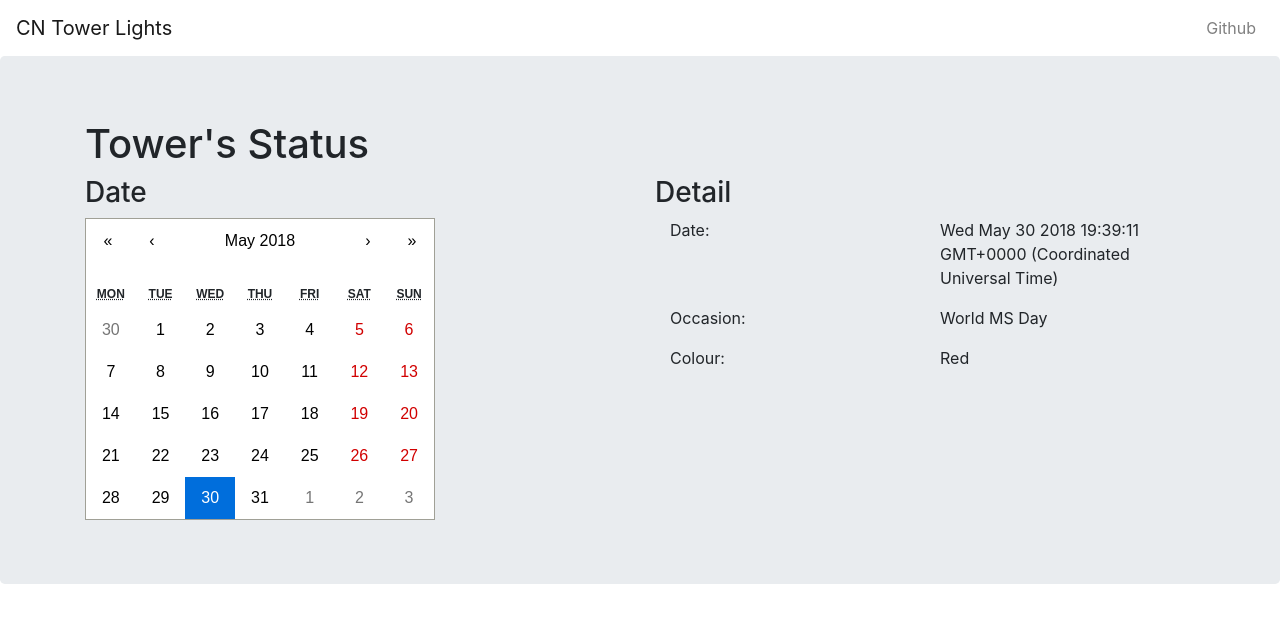
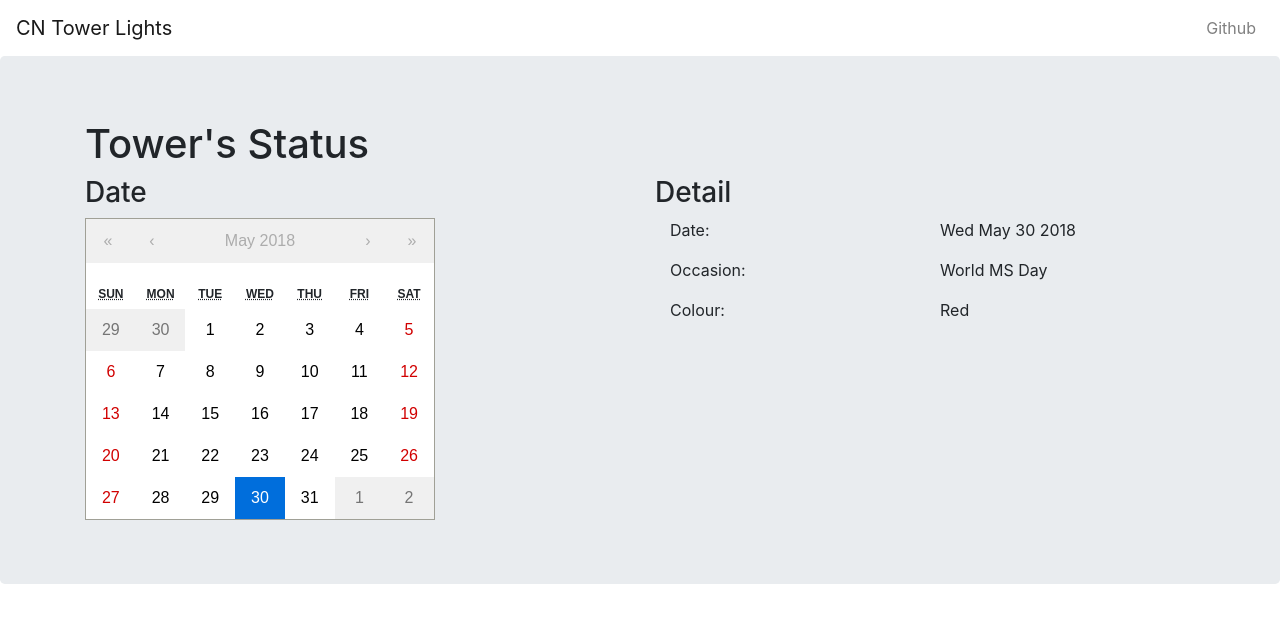
Before and after one commit to alexbelloni/cntower-lights, a React (Create React App) app: page / in a window 1280 px wide. Shown: the top 622 px of the page. Built offline with nearby package versions, Linux system fonts and the light colour scheme.

Commit message:
Improved calendar view

```diff
--- a/src/App.js
+++ b/src/App.js
@@ -58,8 +58,12 @@
                             <Col>
                             <h3>Date</h3>
                             <Calendar
+                                locale="en-US"
                                 onChange={this.onChange}
                                 value={this.state.date}
+                                minDate={new Date(2018, 4, 1)}
+                                maxDate={new Date(2018, 4, 31)}
+                                minDetail="month"
                                 />
                             </Col>
                             <Col>
@@ -70,7 +74,7 @@
                                         <p>Date:</p>
                                         </Col>
                                         <Col>
-                                        <p>{this.state.date.toString()}</p>
+                                        <p>{this.state.date.toDateString()}</p>
                                         </Col>
                                     </Row>
                                     <Row>
```
